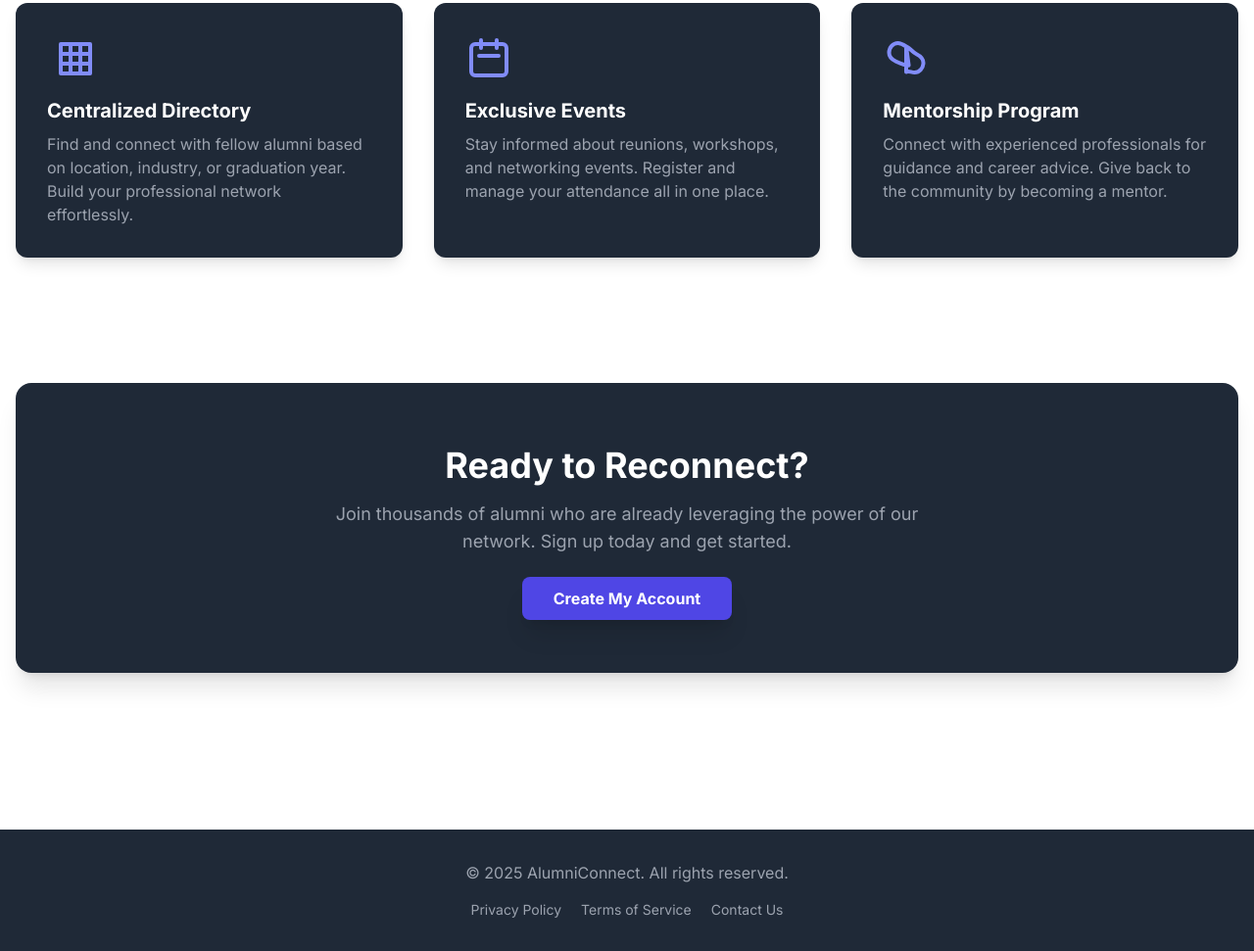
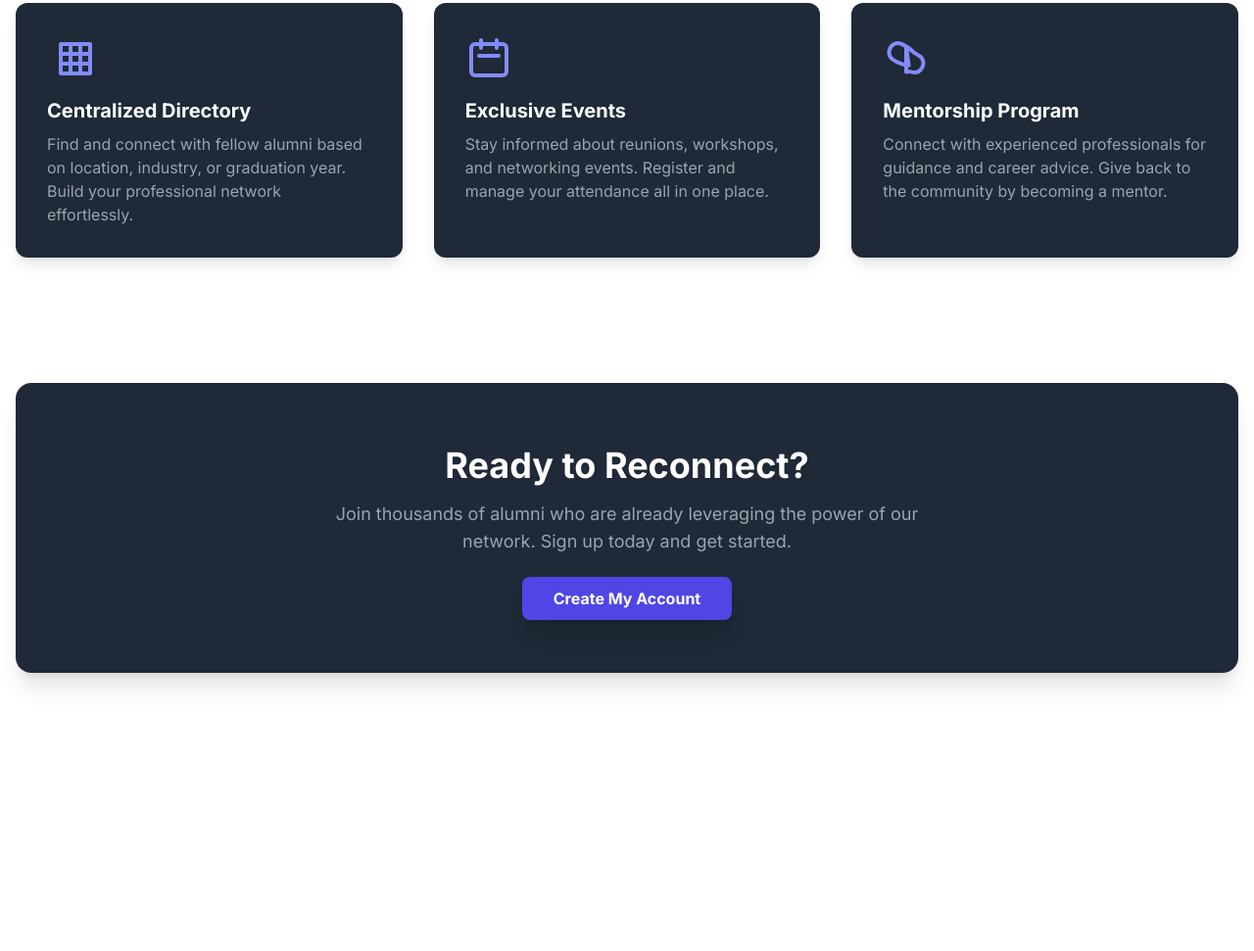
Before and after one commit to Malli2006/exp1, a plain HTML site: page index.html in a window 1280 px wide. Shown: the part 697-1668 px from the top of the page at 98% size. After the commit the page ends 1480 px from the top, so only its background shows below. Drawn offline with nearby package versions, Linux system fonts and the light colour scheme.

Commit message:
Update index.html

```diff
--- a/index.html
+++ b/index.html
@@ -121,16 +121,7 @@
     </main>
 
     <!-- Footer -->
-    <footer class="bg-gray-800 py-8 mt-16 text-center text-gray-400">
-        <div class="container mx-auto px-4">
-            <p>&copy; 2025 AlumniConnect. All rights reserved.</p>
-            <div class="mt-4 text-sm space-x-4">
-                <a href="#" class="hover:text-white transition-colors">Privacy Policy</a>
-                <a href="#" class="hover:text-white transition-colors">Terms of Service</a>
-                <a href="#" class="hover:text-white transition-colors">Contact Us</a>
-            </div>
-        </div>
-    </footer>
+
 
     <script>
         document.addEventListener('DOMContentLoaded', () => {
```
